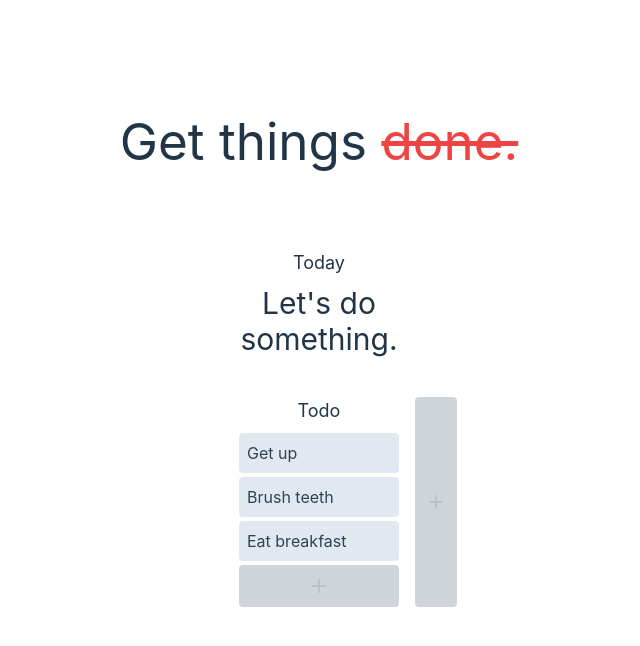
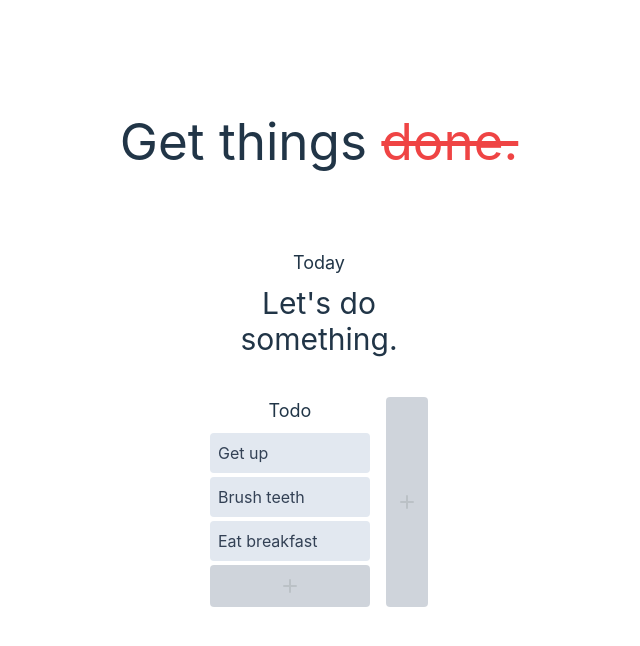
Before and after one commit to zzoyu/react-todo-list, a React (Vite) app: page / in a window 1280 px wide. Shown: the top 646 px of the page, without its empty margins (321-961 px from the left). Built offline with nearby package versions, Linux system fonts and the light colour scheme.

Commit message:
feat: remove redundant style

```diff
--- a/src/App.tsx
+++ b/src/App.tsx
@@ -17,6 +17,9 @@ const plugSVG = (
     />
   </svg>
 );
+
+const buttonStyle =
+  "flex items-center justify-center bg-slate-500 rounded p-2 opacity-30 hover:opacity-70";
 
 class Task {
   constructor(
@@ -121,11 +124,7 @@ function App() {
               <p className=" text-slate-700">{task.title}</p>
             </div>
           ))}
-          {add && (
-            <button className="flex items-center justify-center bg-slate-500 rounded p-2 opacity-30 hover:opacity-70">
-              {plugSVG}
-            </button>
-          )}
+          {add && <button className={buttonStyle}>{plugSVG}</button>}
         </div>
         {group.length === 0 && add === false && (
           <h2 className="text-3xl">Let's do something.</h2>
@@ -159,7 +158,7 @@ function App() {
           <DrawGroup group={group} index={index} key={index} add={true} />
         ))}
         <button
-          className="absolute left-full ml-4 h-full flex flex-col justify-center items-center bg-slate-500 rounded p-2 opacity-30 hover:opacity-70"
+          className={buttonStyle}
           onClick={() => {
             setGroup([...groups, new Group("New Group")]);
           }}
```
